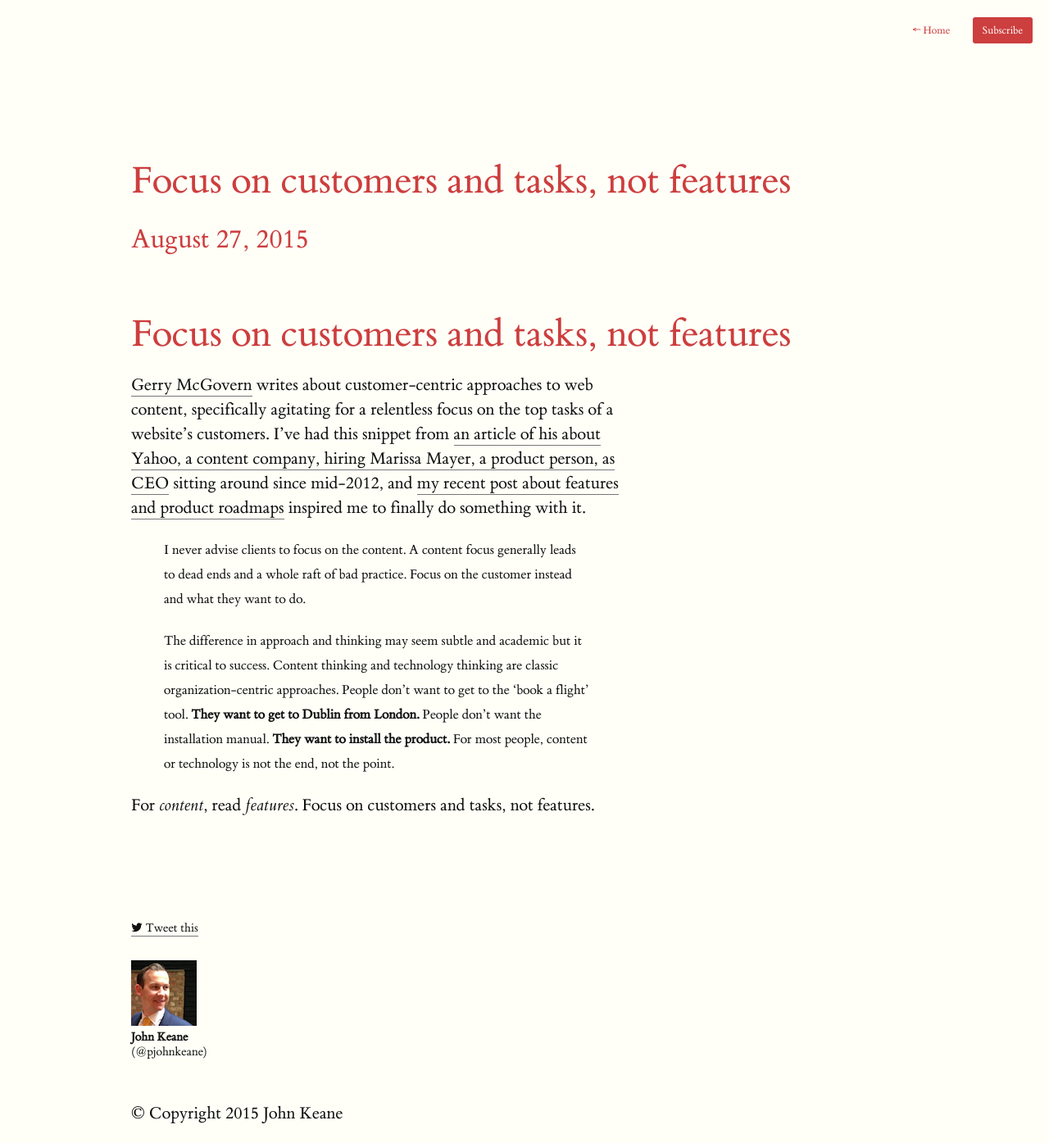
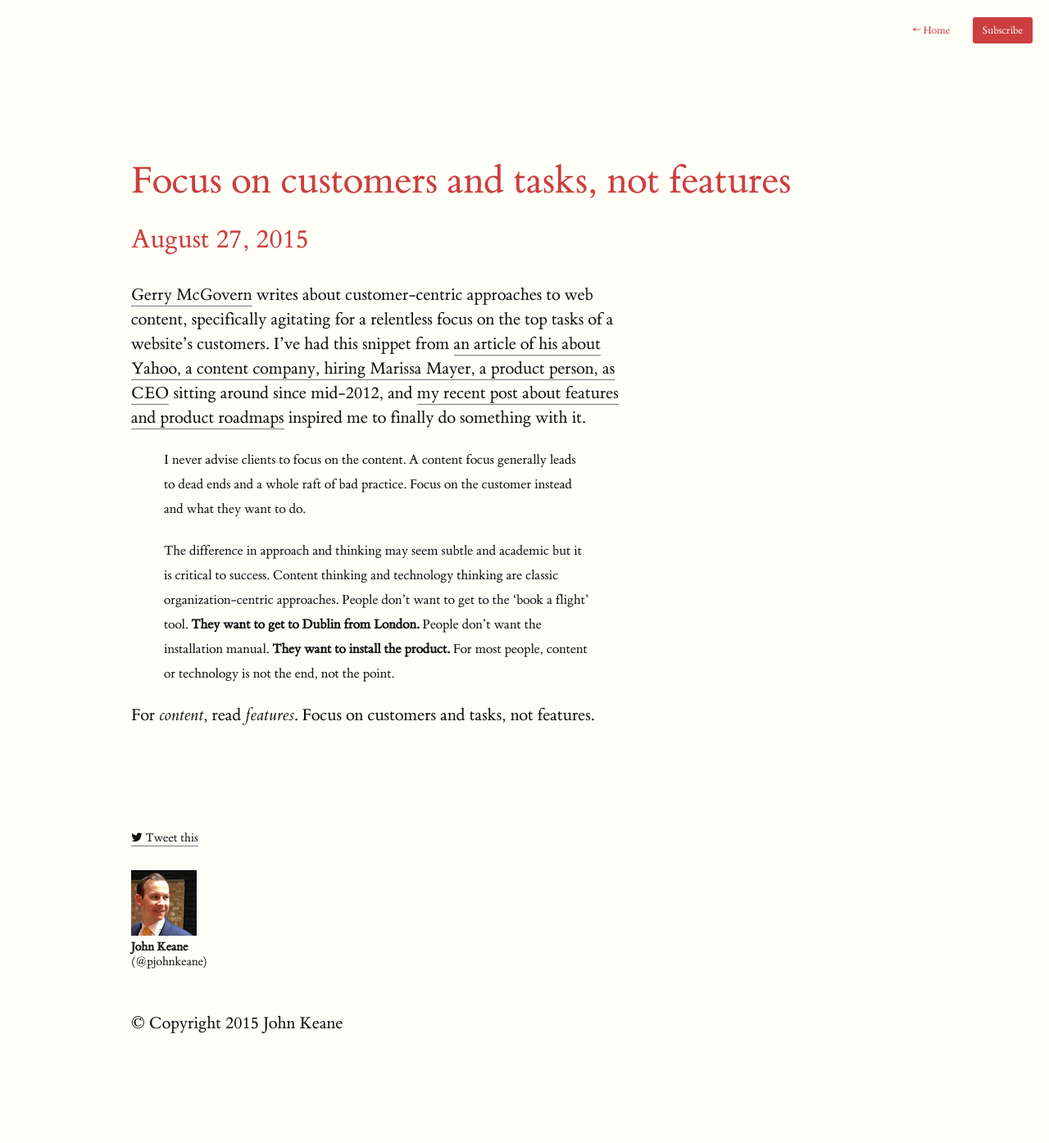
Before and after one commit to pjohnkeane/pjohnkeane.github.io, a Jekyll site: the page built from _posts/tumblr/2015-08-27-focus-on-customers-and-tasks-not-features.md, in a window 1280 px wide. Shown: the whole page at 82% size. Built offline with Jekyll 4.4.1, drawn with Linux system fonts in a browser that asks for light colours; nearby versions of some CDN libraries; Markdown is read by kramdown in place of the engine named in the settings; after the commit the page ends 1285 px from its top, so only the background shows below that.

Commit message:
Took h1 out of content of 2015-08-27-focus-on-customers-and-tasks-not-features.md

```diff
--- a/_posts/tumblr/2015-08-27-focus-on-customers-and-tasks-not-features.md
+++ b/_posts/tumblr/2015-08-27-focus-on-customers-and-tasks-not-features.md
@@ -8,8 +8,6 @@ tags:
 tumblr_url: http://biscuitsforcheese.co.uk/post/127715286216/focus-on-customers-and-tasks-not-features
 ---
 
-# Focus on customers and tasks, not features
-
 [Gerry McGovern](http://www.gerrymcgovern.com/new-thinking) writes about customer-centric approaches to web content, specifically agitating for a relentless focus on the top tasks of a website's customers. I've had this snippet from [an article of his about Yahoo, a content company, hiring Marissa Mayer, a product person, as CEO](http://www.gerrymcgovern.com/new-thinking/content-enabler) sitting around since mid-2012, and [my recent post about features and product roadmaps](http://biscuitsforcheese.co.uk/post/126907408176/feature-requests-product-roadmaps-opportunity-backlog) inspired me to finally do something with it.
 
 >I never advise clients to focus on the content. A content focus generally leads to dead ends and a whole raft of bad practice. Focus on the customer instead and what they want to do.
```
